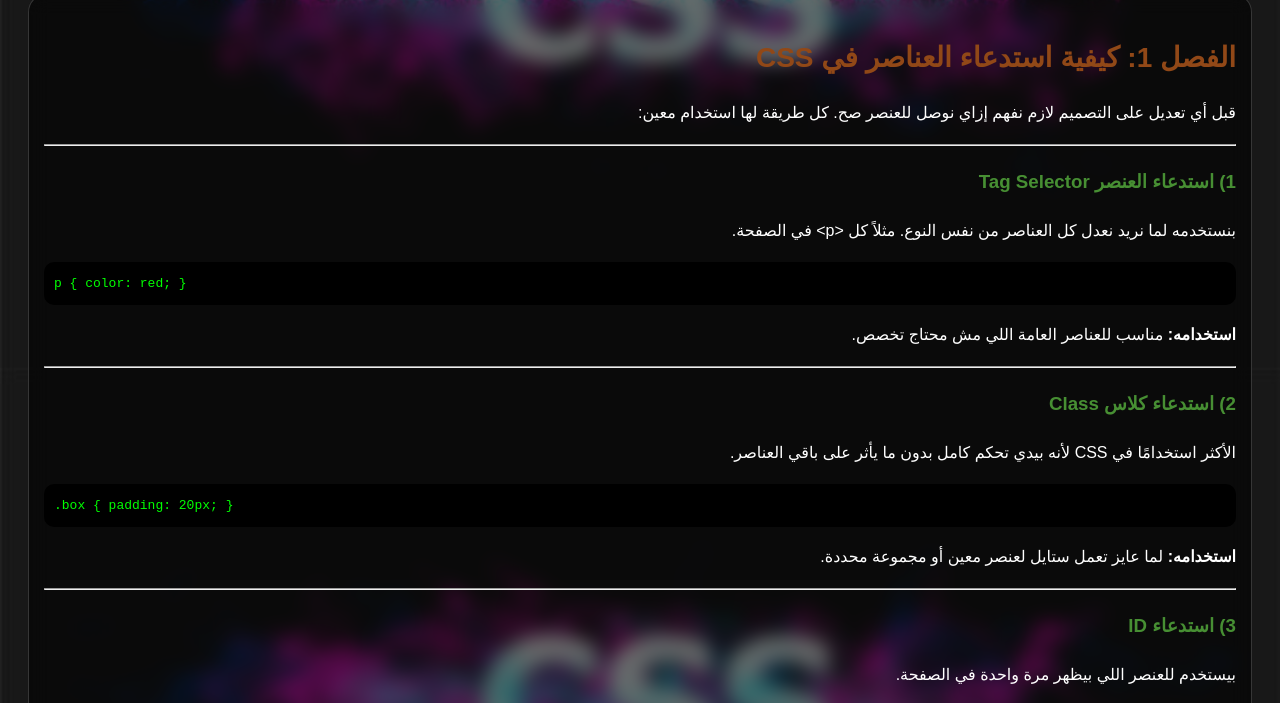
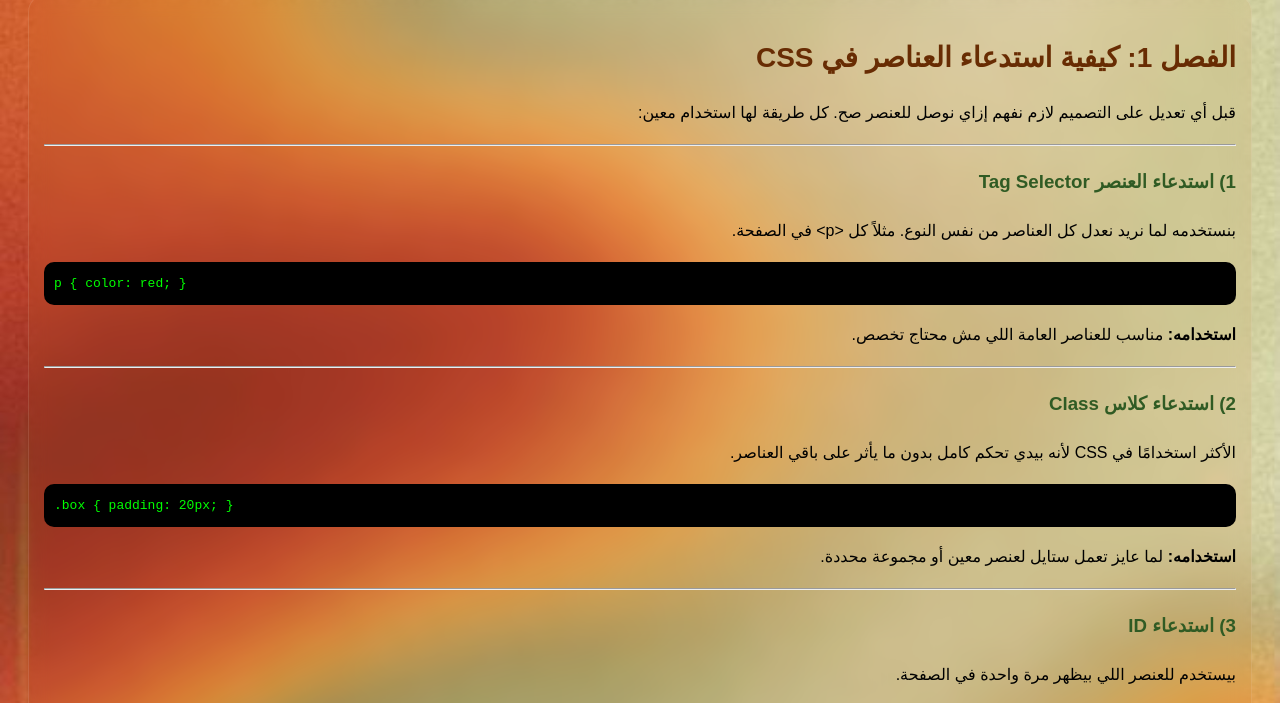
Before and after one commit to AhmvdRONY/CSS, a plain HTML site: page index.html in a window 1280 px wide. Shown: the part 346-1049 px from the top of the page. Drawn offline with Linux system fonts and the light colour scheme.

Commit message:
Add files via upload

```diff
--- a/index.html
+++ b/index.html
@@ -5,21 +5,21 @@
     <meta charset="UTF-8" />
 
   <meta name="viewport" content="width=device-width, initial-scale=1.0" />
-    <title>CSS Full Course</title>
+    <title>ملخص سريع</title>
     <style>
         body {
-            background-image: url(logo.jpg);
+            background-image: url(download.jpeg);
             background-attachment: fixed;
             background-size: contain;
-            color: #fff;
+            color: #000000;
             font-family: "Poppins", sans-serif;
             line-height: 1.8;
             padding: 20px;
         }
 
         .section {
-            background: rgba(0, 0, 0, 0.571);
-            border: 1px solid rgba(255, 255, 255, 0.18);
+            background: rgba(209, 108, 20, 0.077);
+            border: 1px solid rgba(255, 255, 255, 0.108);
             backdrop-filter: blur(10px);
             padding: 15px;
             border-radius: 18px;
@@ -85,11 +85,11 @@
         }
 
         h3 {
-            color: #478f33;
+            color: #305b24;
         }
 
         h2 {
-            color: rgb(145, 72, 23);
+            color: rgb(104, 44, 3);
 
         }
         span {
```
Also changed, not shown: download.jpeg (added).
